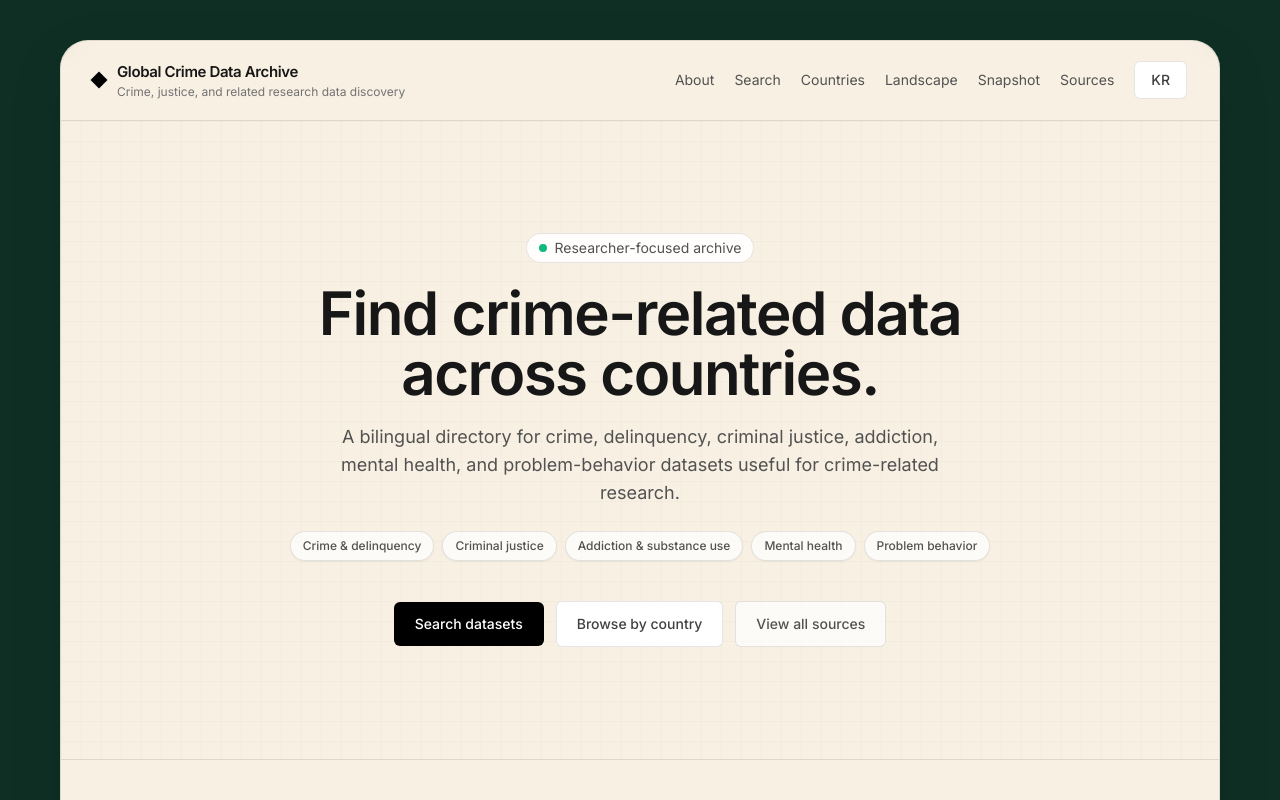
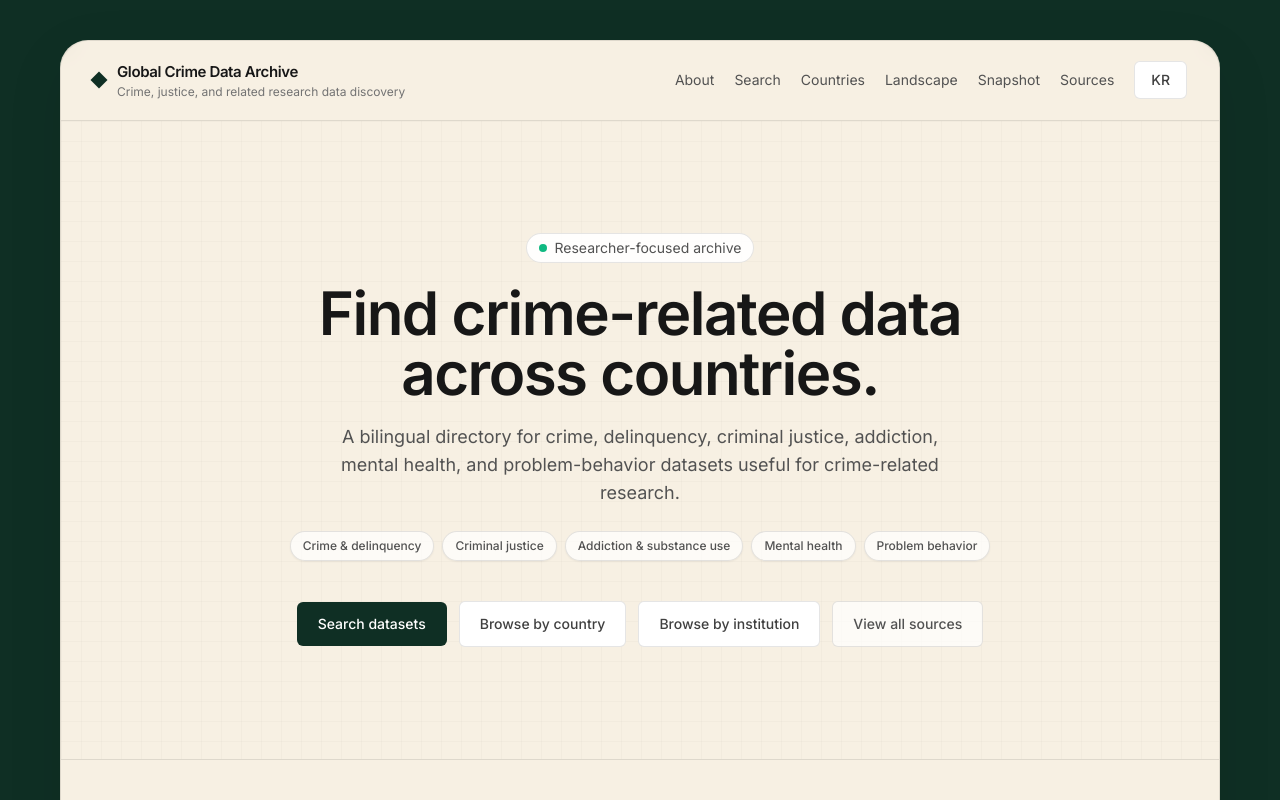
Before and after one commit to dain-13/global-crime-data-archive, a React (Vite) app: page / in a window 1280 px wide. Shown: the top 800 px of the page. Built offline with nearby package versions, Linux system fonts and the light colour scheme.

Commit message:
Update App.jsx

```diff
--- a/src/App.jsx
+++ b/src/App.jsx
@@ -1447,7 +1447,7 @@ function App() {
           <header className="sticky top-0 z-50 rounded-t-[28px] border-b border-black/10 bg-[#f7f0e3]/95 px-6 py-5 backdrop-blur lg:px-8">
             <div className="flex flex-col gap-4 lg:flex-row lg:items-center lg:justify-between">
               <div className="flex items-center gap-3">
-                <div className="h-3 w-3 rotate-45 bg-black" />
+                <div className="h-3 w-3 rotate-45 bg-[#0f2f24]" />
                 <div>
                   <div className="text-[15px] font-semibold tracking-tight">Global Crime Data Archive</div>
                   <div className="text-xs text-neutral-500">Crime, justice, and related research data discovery</div>
@@ -1550,7 +1550,7 @@ function App() {
                 <div className="mt-10 flex flex-col items-center justify-center gap-3 sm:flex-row">
                   <a
                     href="#filters"
-                    className="min-w-[150px] rounded-md bg-black px-5 py-3 text-center text-sm font-medium text-white transition hover:opacity-90"
+                    className="min-w-[150px] rounded-md bg-[#0f2f24] px-5 py-3 text-center text-sm font-medium text-white transition hover:bg-[#143d2f]"
                   >
                     {language === 'en' ? 'Search datasets' : '데이터 검색하기'}
                   </a>
@@ -1560,6 +1560,13 @@ function App() {
                     className="min-w-[150px] rounded-md border border-black/10 bg-white px-5 py-3 text-center text-sm font-medium text-neutral-700 transition hover:border-black/20 hover:text-black"
                   >
                     {language === 'en' ? 'Browse by country' : '국가별로 보기'}
+                  </a>
+
+                  <a
+                    href="#landscape"
+                    className="min-w-[150px] rounded-md border border-black/10 bg-white px-5 py-3 text-center text-sm font-medium text-neutral-700 transition hover:border-black/20 hover:text-black"
+                  >
+                    {language === 'en' ? 'Browse by institution' : '기관별 보기'}
                   </a>
 
                   <a
```
